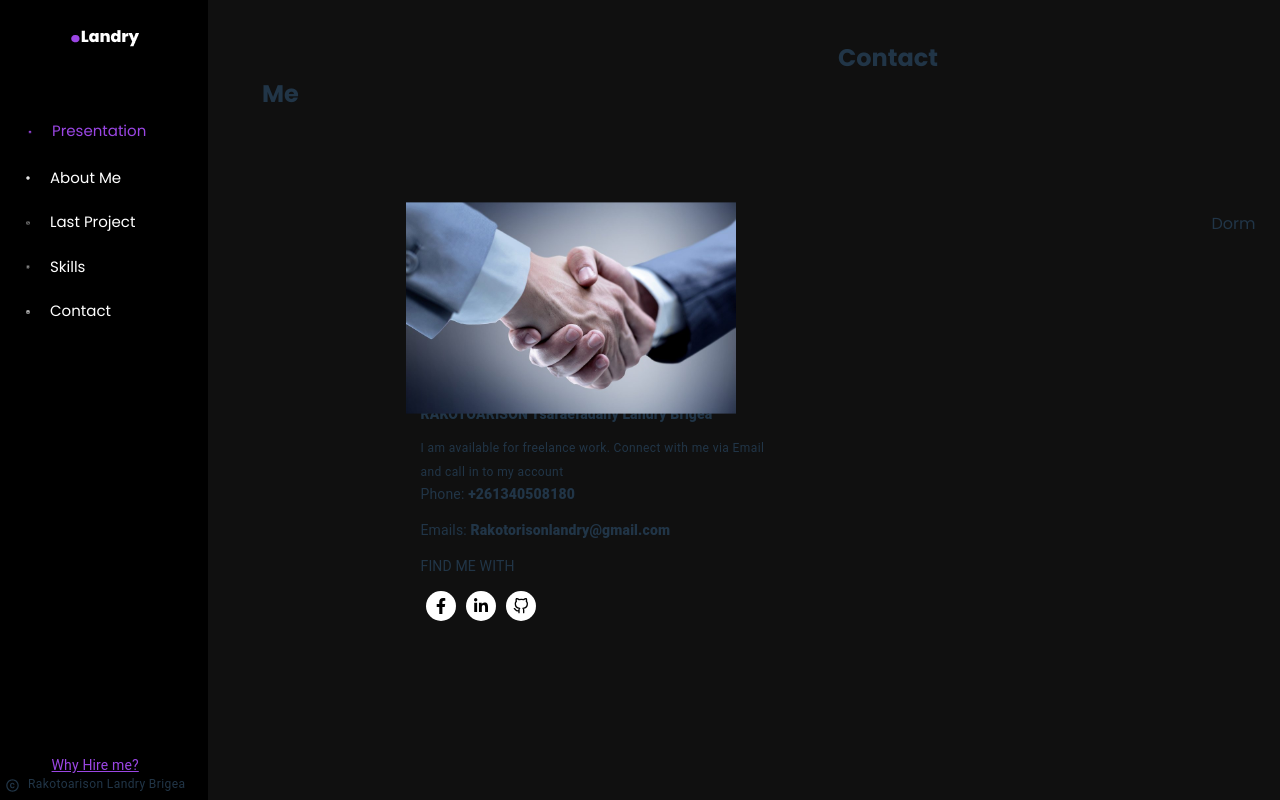
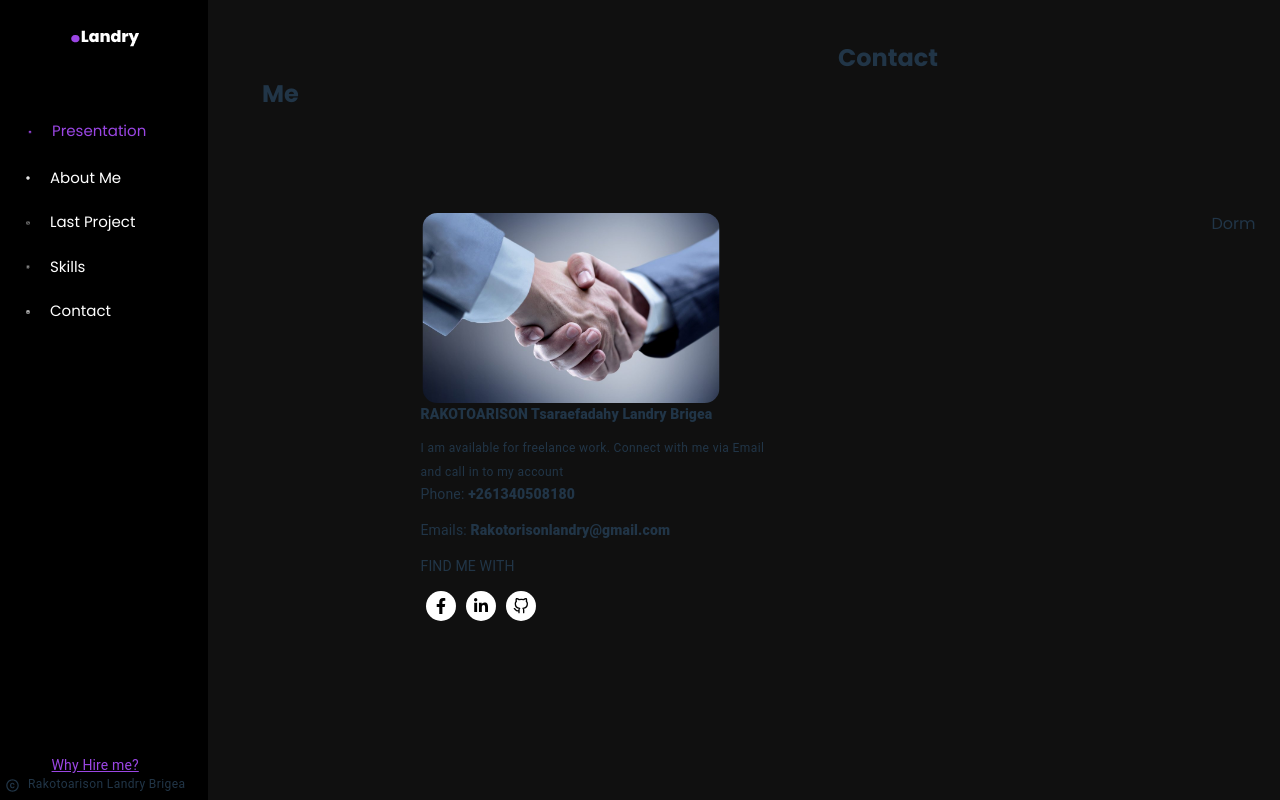
Before and after one commit to rakotoarisonlandry/Portfolio, a React (Vite) app: page /contact in a window 1280 px wide. In both pictures the pointer is over the picture 570 px from the left and 308 px from the top of the page. Shown: the top 800 px of the page. Built offline with nearby package versions, Linux system fonts and the light colour scheme.

Commit message:
modif image scale

```diff
--- a/src/css/index.scss
+++ b/src/css/index.scss
@@ -225,12 +225,13 @@
         }
       }
       .Img-Contact {
-        border-radius: 15px;
         img {
+          border-radius: 15px;
           transition: transform 0.3s ease-in-out;
         }
         img:hover {
-          transform: scale(1.1);
+          transform: scale(0.99);
+          background-color: rgba(0, 0, 0, 0.5)
         }
       }
     }
```
